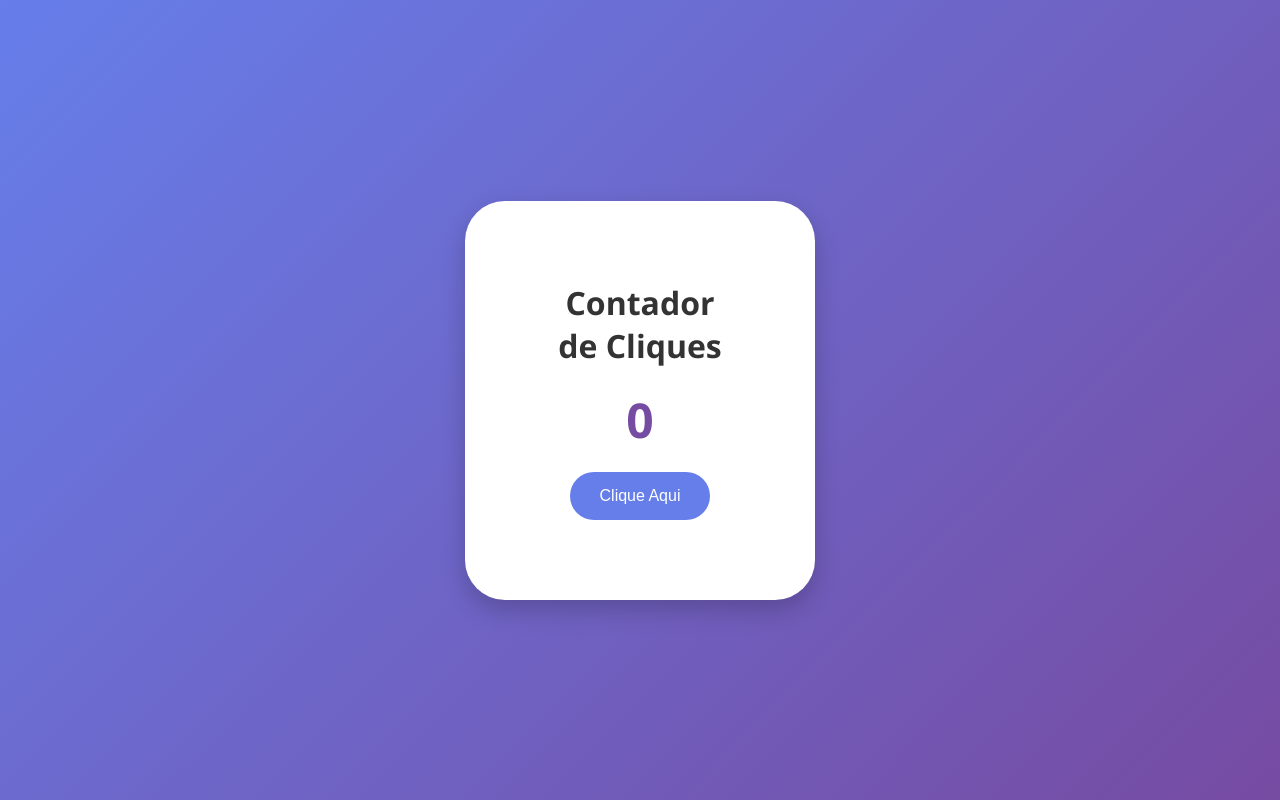
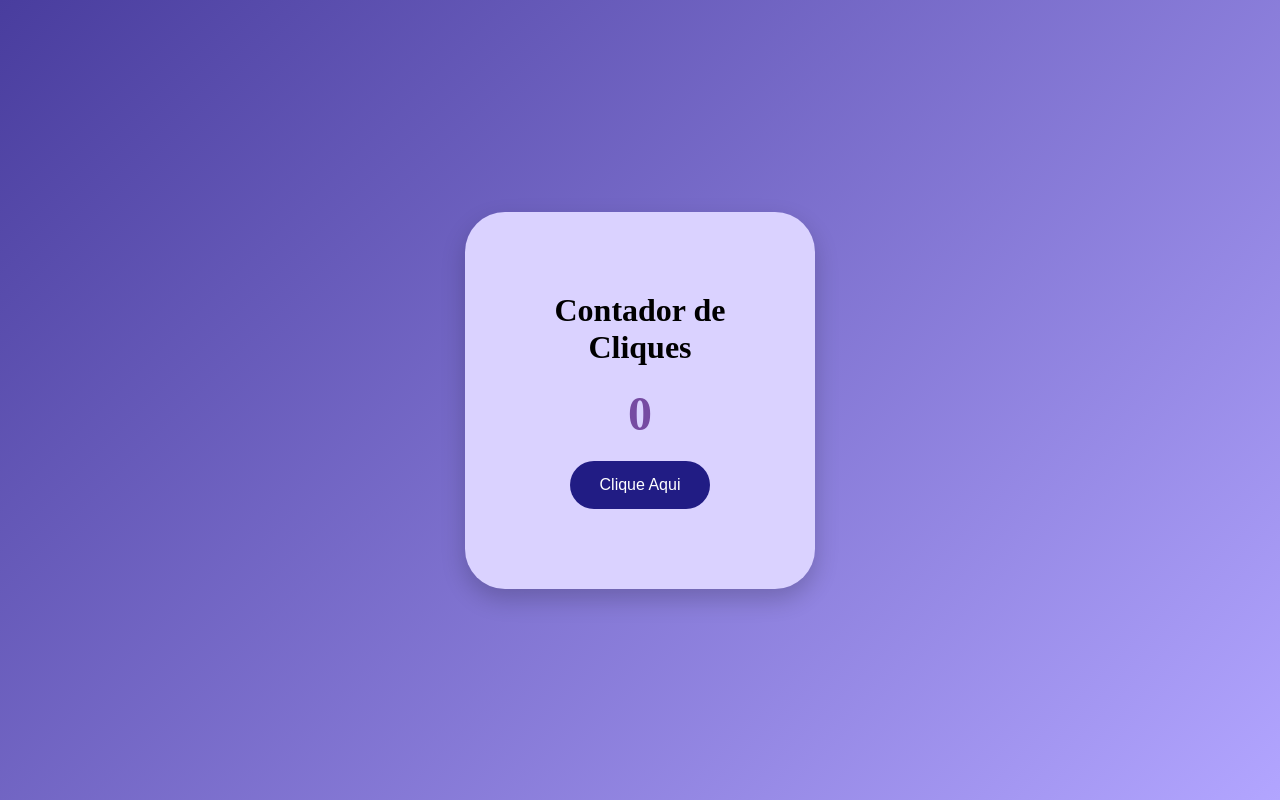
Before and after one commit to Thain4Souza/cliks-contador, a plain HTML site: page index.html in a window 1280 px wide. Drawn offline with Linux system fonts and the light colour scheme.

Commit message:
contador2

```diff
--- a/style.css
+++ b/style.css
@@ -7,17 +7,17 @@
 
 /* Corpo da página */
 body {
-  background: linear-gradient(135deg, #667eea, #764ba2);
+  background: linear-gradient(135deg, #493D9E, #B2A5FF);
   height: 100vh;
   display: flex;
   justify-content: center;
   align-items: center;
-  font-family: 'Segoe UI', Tahoma, Geneva, Verdana, sans-serif;
+  font-family: 'Times New Roman', Times, serif;
 }
 
 /* Container principal */
 .container {
-  background-color: #fff;
+  background-color: #DAD2FF;
   padding: 80px;
   border-radius: 40px;
   box-shadow: 0 10px 25px rgba(0, 0, 0, 0.2);
@@ -34,7 +34,7 @@ body {
 /* Título */
 h1 {
   font-size: 2rem;
-  color: #333;
+  color: #000000;
   margin-bottom: 20px;
 }
 
@@ -48,7 +48,7 @@ h1 {
 
 /* Botão */
 button {
-  background-color: #667eea;
+  background-color: #211C84;
   color: white;
   padding: 15px 30px;
   border: none;
```
